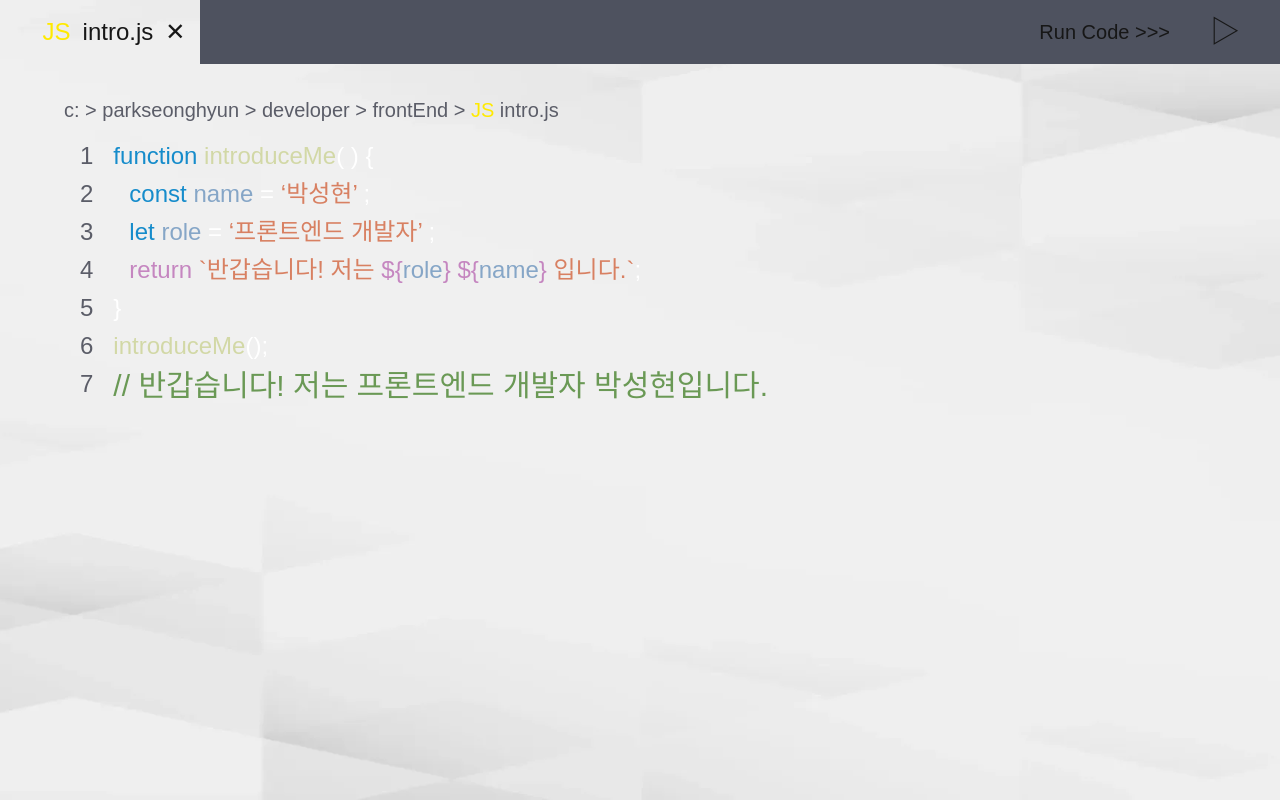
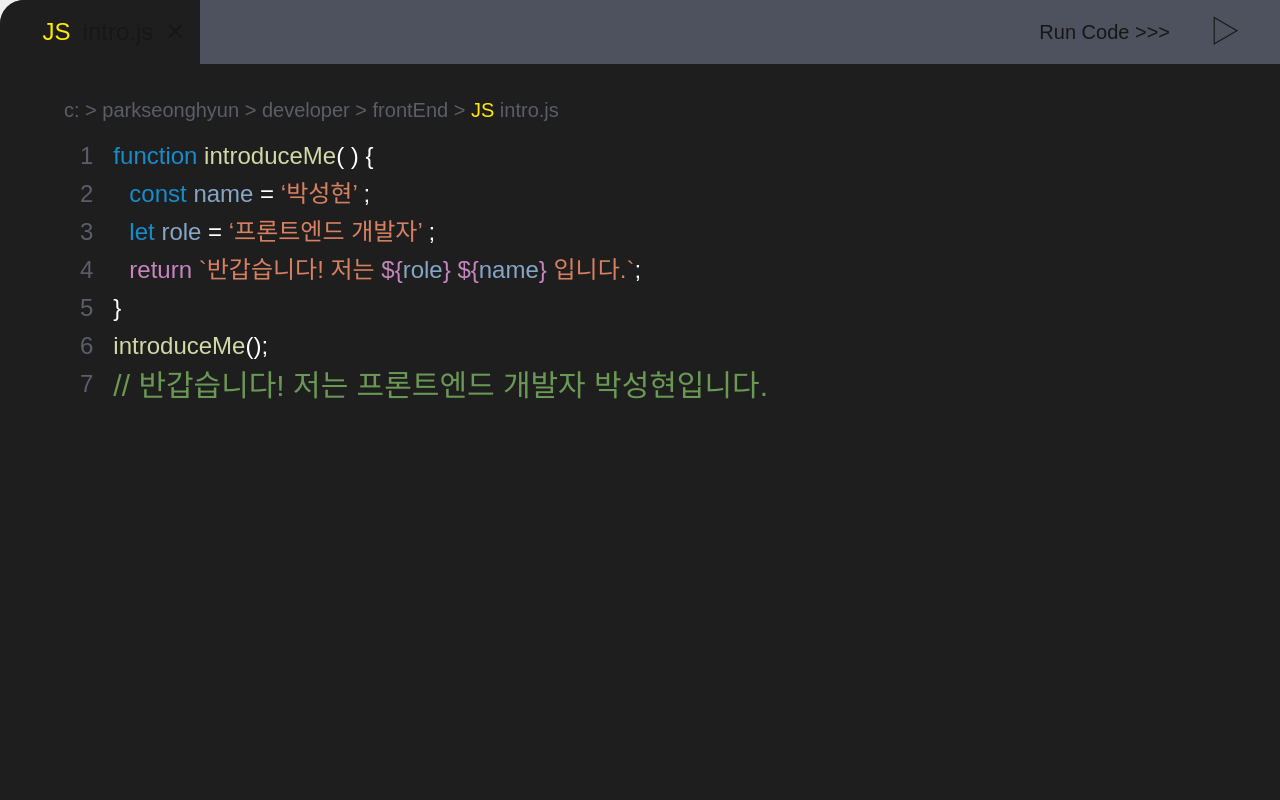
Before and after one commit to Hyun-EG/portfolio, a Next.js app: page / in a window 1280 px wide. Shown: the top 800 px of the page. Built offline with nearby package versions, Linux system fonts and the light colour scheme.

Commit message:
Add: 배경 색상추가

```diff
--- a/tailwind.config.js
+++ b/tailwind.config.js
@@ -15,10 +15,7 @@ module.exports = {
         yellow: "#FFEA00",
         grey: "#5B5D68",
         green: "#6A9955",
-        bgGrey: "#1e1e1e",
-      },
-      fontSize: {
-        big: "2.75rem",
+        bgBlack: "#1e1e1e",
       },
     },
   },
```
